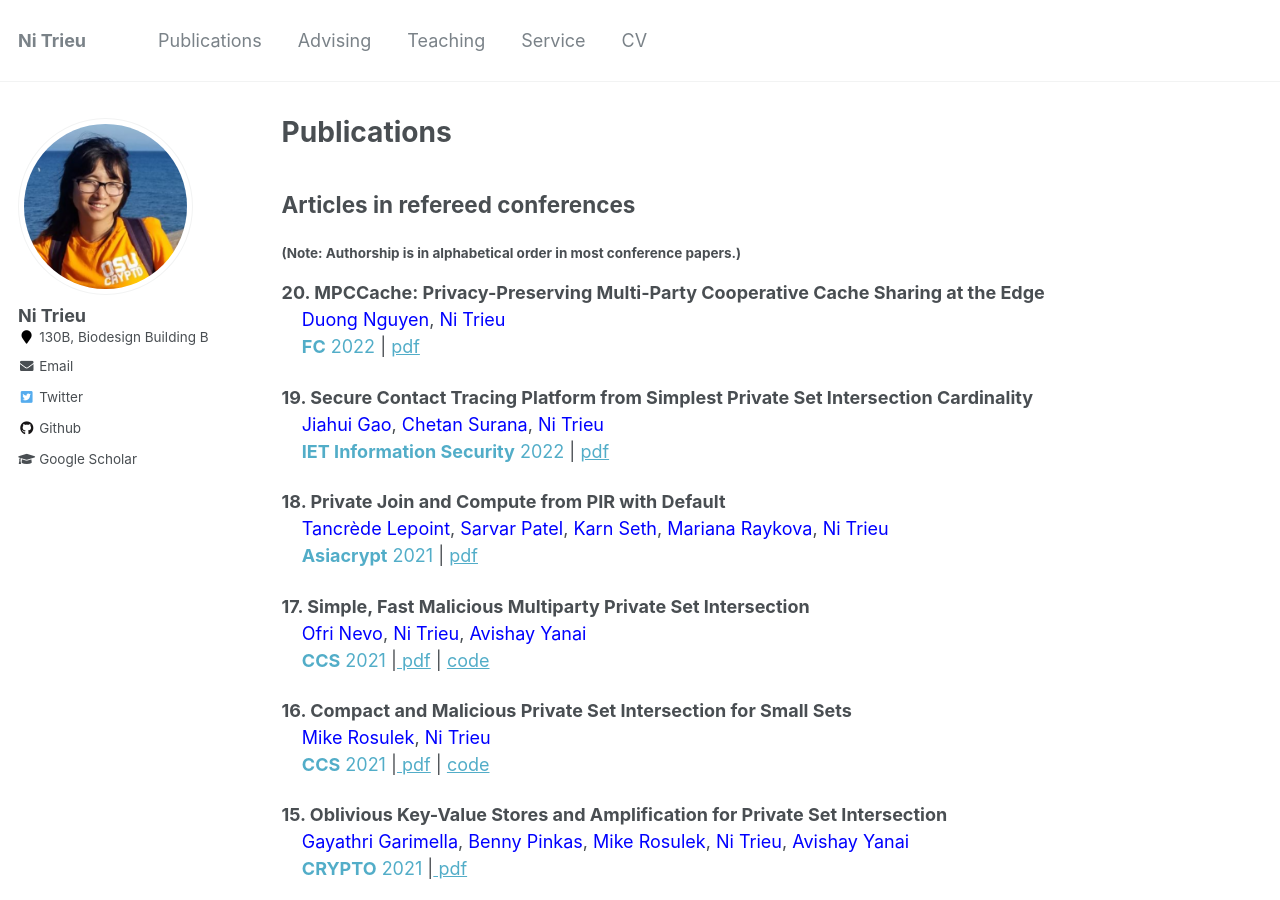
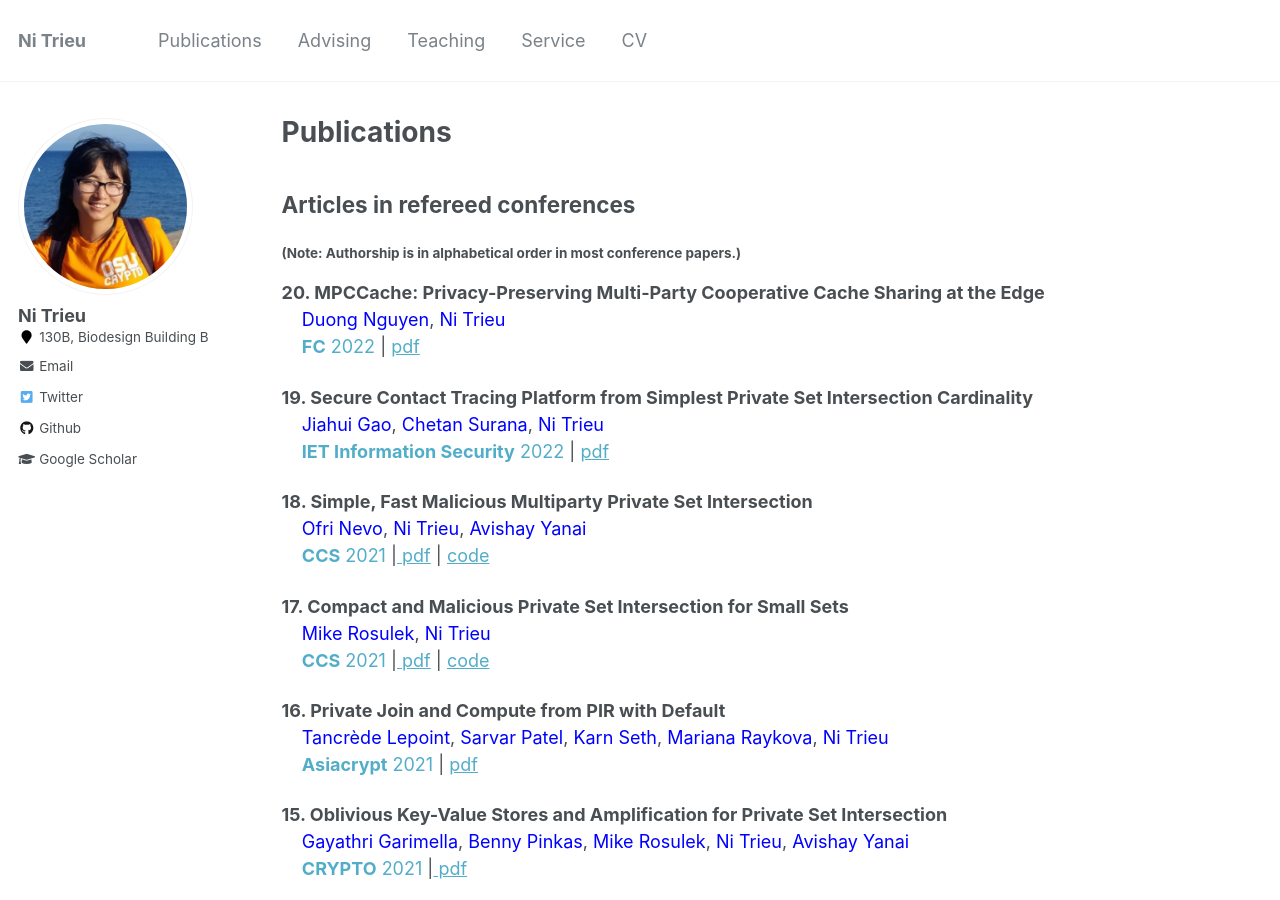
Before and after one commit to nitrieu/nitrieu.github.io, a Jekyll site: the page built from _pages/publications.md, in a window 1280 px wide and 900 px high. Built offline with Jekyll 4.4.1, drawn with Linux system fonts in a browser that asks for light colours.

Commit message:
Update publications.md

```diff
--- a/_pages/publications.md
+++ b/_pages/publications.md
@@ -19,26 +19,23 @@ author_profile: true
 &nbsp; &nbsp;  <a href="http://" style="color:blue; text-decoration: none">Jiahui Gao</a>, <a href="https://chetan015.github.io/" style="color:blue; text-decoration: none">Chetan Surana</a>, <a href="http://people.oregonstate.edu/~trieun/" style="color:blue; text-decoration: none">Ni Trieu</a><br>
 &nbsp; &nbsp;  <a href="https://ietresearch.onlinelibrary.wiley.com/doi/full/10.1049/ise2.12070" target="_blank" style="text-decoration: none"><b>IET Information Security</b> 2022</a>  | <a href="https://ietresearch.onlinelibrary.wiley.com/doi/full/10.1049/ise2.12070" target="_blank"> pdf</a> <br>
 
-
- <b>18. Private Join and Compute from PIR with Default </b> <br>
-	&nbsp; &nbsp; <a href="https://tlepoint.github.io/" style="color:blue; text-decoration: none"> Tancrède Lepoint</a>, <a href="https://dblp.uni-trier.de/pers/p/Patel:Sarvar.html" style="color:blue; text-decoration: none"> Sarvar Patel</a>, <a href="https://ai.google/research/people/106426/" style="color:blue; text-decoration: none"> Karn Seth</a>, <a href="https://marianapr.github.io/" style="color:blue; text-decoration: none"> Mariana Raykova</a>,  <a href="http://people.oregonstate.edu/~trieun/" style="color:blue; text-decoration: none">Ni Trieu</a> <br>
- &nbsp; &nbsp; <a href="https://asiacrypt.iacr.org/2021/" target="_blank" style="text-decoration: none"><b>Asiacrypt</b> 2021</a> |
-                                    <a href="https://eprint.iacr.org/2020/1011" target="_blank"> pdf</a>
-
-
-   <b> 17. Simple, Fast Malicious Multiparty Private Set Intersection </b> <br>
+   <b> 18. Simple, Fast Malicious Multiparty Private Set Intersection </b> <br>
    &nbsp; &nbsp; <a href="https://github.io/" style="color:blue; text-decoration: none">Ofri Nevo</a>,
                                 <a href="http://people.oregonstate.edu/~trieun/" style="color:blue; text-decoration: none">Ni Trieu</a>,
 								 <a href="https://www.yanai.io/" style="color:blue; text-decoration: none"> Avishay Yanai</a>
     &nbsp; &nbsp;          <a href="https://www.sigsac.org/ccs/CCS2021/" target="_blank" style="text-decoration: none"><b>CCS</b> 2021</a>
-                                 |<a href="https://eprint.iacr.org/2021/1221" target="_blank"> pdf</a> | <a href="https://github.com/asu-crypto/mPSI" target="_blank"> code </a>
-                                 <br>
+                                 |<a href="https://eprint.iacr.org/2021/1221" target="_blank"> pdf</a> | <a href="https://github.com/asu-crypto/mPSI" target="_blank"> code </a>  <br>
 
-   <b> 16. Compact and Malicious Private Set Intersection for Small Sets </b> <br>
+   <b> 17. Compact and Malicious Private Set Intersection for Small Sets </b> <br>
    &nbsp; &nbsp;  <a href="http://web.engr.oregonstate.edu/~rosulekm/" style="color:blue; text-decoration: none"> Mike Rosulek</a>,
                                 <a href="http://people.oregonstate.edu/~trieun/" style="color:blue; text-decoration: none">Ni Trieu</a><br>
     &nbsp; &nbsp;          <a href="https://www.sigsac.org/ccs/CCS2021/" target="_blank" style="text-decoration: none"><b>CCS</b> 2021</a>
                                  |<a href="https://eprint.iacr.org/2021/1159" target="_blank"> pdf</a> | <a href="https://github.com/osu-crypto/MiniPSI" target="_blank"> code </a> <br>
+
+<b>16. Private Join and Compute from PIR with Default </b> <br>
+	&nbsp; &nbsp; <a href="https://tlepoint.github.io/" style="color:blue; text-decoration: none"> Tancrède Lepoint</a>, <a href="https://dblp.uni-trier.de/pers/p/Patel:Sarvar.html" style="color:blue; text-decoration: none"> Sarvar Patel</a>, <a href="https://ai.google/research/people/106426/" style="color:blue; text-decoration: none"> Karn Seth</a>, <a href="https://marianapr.github.io/" style="color:blue; text-decoration: none"> Mariana Raykova</a>,  <a href="http://people.oregonstate.edu/~trieun/" style="color:blue; text-decoration: none">Ni Trieu</a> <br>
+ &nbsp; &nbsp; <a href="https://asiacrypt.iacr.org/2021/" target="_blank" style="text-decoration: none"><b>Asiacrypt</b> 2021</a> |
+                                    <a href="https://eprint.iacr.org/2020/1011" target="_blank"> pdf</a>  <br>
 
   <b> 15. Oblivious Key-Value Stores and Amplification for Private Set Intersection </b> <br>
    &nbsp; &nbsp; <a href="https://gayathrigarimella.github.io/" style="color:blue; text-decoration: none">Gayathri Garimella</a>,  <a href="http://www.pinkas.net/" style="color:blue; text-decoration: none"> Benny Pinkas</a>,
```
